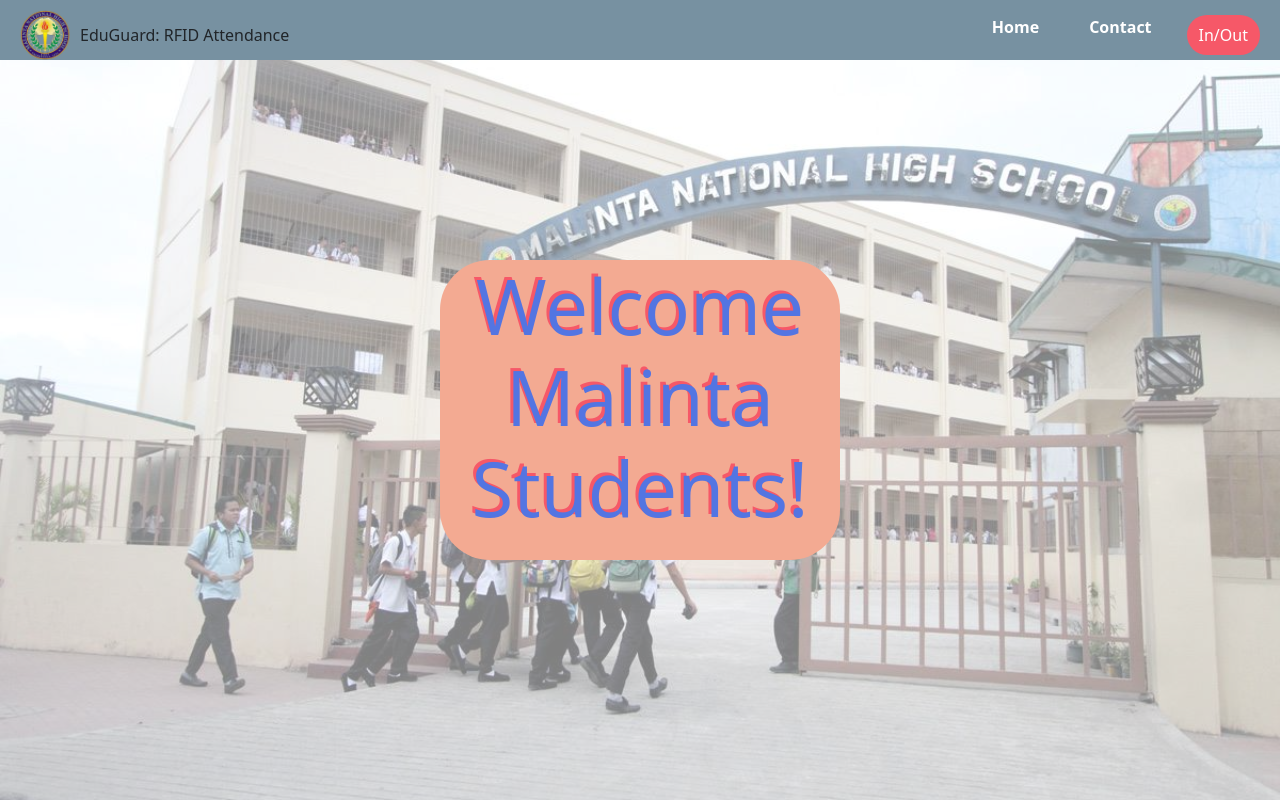
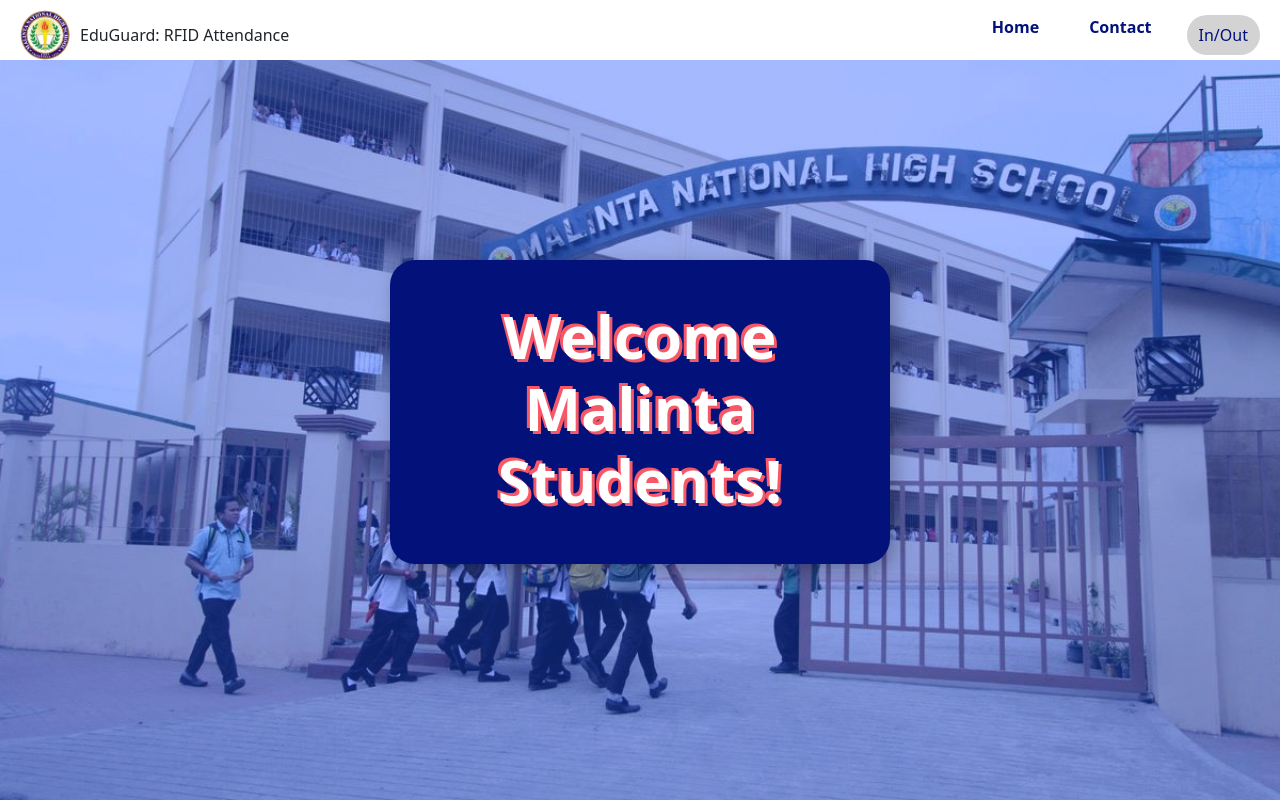
Before and after one commit to jk090311/CapstoneProjectBS, a PHP site: page /PHPmain/homepage.php in a window 1280 px wide. Run offline with PHP 8.4, Linux system fonts and the light colour scheme; some libraries are stand-ins or nearby versions.

Commit message:
homepage color ok 03/01/2025 9pm

```diff
--- a/CSS/attendanceTracking.css
+++ b/CSS/attendanceTracking.css
@@ -5,7 +5,6 @@
     height: 80px; /* Reduce height to fit better */
     background-color: #f3aa92;
     margin: 0 auto; /* Centers it */
-
   }
 
   .datetimeAlign{
@@ -14,7 +13,8 @@
     justify-content: center;
     align-items: center;
     height: 20%;
-    padding-top: 30px;
+    margin: 20px;
+    padding: 15px;
   }
 
   #clock{
--- a/CSS/homepage.css
+++ b/CSS/homepage.css
@@ -1,16 +1,24 @@
-#centerBox{
-    border-radius: 50px;
-    width: 400px;
-    height: 300px;
-    background-color: #f3aa92;
+#centerBox {
+  border-radius: 25px;
+  width: 500px;
+  height: auto;
+  padding: 40px 20px;
+  background-color: #03127b;
   margin-top: 200px;
   margin-left: auto;
   margin-right: auto;
+  text-align: center;
+  box-shadow: 5px 5px 20px rgba(0, 0, 0, 0.3);
+  position: relative;
+  z-index: 10;
 }
 
-  #welcomeText{
+#welcomeText {
   text-align: center;
-    text-shadow: -3px -3px #f65868;
-    color: #5375e2;
-    font-size: 76px;
+  text-shadow: -3px -3px 0 #f65868,
+               3px 3px 0 #f65868;
+  color: #ffffff;
+  font-size: 60px;
+  font-weight: bold;
+  line-height: 1.2;
 }
--- a/CSS/navbar.css
+++ b/CSS/navbar.css
@@ -5,23 +5,36 @@
 }
 
 body {
-    background-image: url(/FinalCapstoneWebsite/Assets/468973258_10164631929353378_5372528642261658059_n.jpg);
+    background-image: url('/FinalCapstoneWebsite/Assets/468973258_10164631929353378_5372528642261658059_n.jpg');
     background-repeat: no-repeat;
     background-attachment: fixed;
     background-position: center;
     background-size: cover;
-    background-color: rgba(255, 255, 255, 0.5);
-    background-blend-mode: lighten;
+    position: relative;
+}
+
+/* Background Overlay (Less Intense) */
+body::before {
+    content: "";
+    position: fixed;
+    top: 0;
+    left: 0;
+    width: 100%;
+    height: 100%;
+    background-color: rgba(31, 81, 255, 0.4); /* Slightly lighter blue */
+    pointer-events: none;
+    z-index: 1; /* Keep it behind the content */
 }
 
 .navbar {
     display: flex;
     align-items: center;
     justify-content: space-between;
-    background-color: #7791a1;
+    background-color: #ffff;
     padding: 10px 20px;
     width: 100%;
     height: 60px;
+    z-index: 1;
 }
 
 .navLeft {
@@ -48,7 +61,7 @@
 
 .nav-links a {
     text-decoration: none;
-    color: white;
+    color: #03127b;
     font-weight: bold;
     padding: 10px 15px;
     border-radius: 5px;
@@ -56,18 +69,19 @@
 }
 
 .nav-links a:hover {
-    background-color: #f65868;
+    background-color: #D3D3D3;
 }
 
 #timeInOut {
     border-radius: 20px;
     padding: 8px 12px;
-    background-color: #f65868;
-    color: white;
+    background-color: #D3D3D3;
+    color: #03127b;
     border: none;
     cursor: pointer;
     transition: background 0.3s;
-    margin-left: 20px; /* Keeps it slightly apart from the links */
+    margin-left: 20px;
+    font: 15pxx bold;
 }
 
 #timeInOut:hover {
--- a/PHPmain/navbar.php
+++ b/PHPmain/navbar.php
@@ -13,7 +13,7 @@
             <span>EduGuard: RFID Attendance</span>
         </div>
         <ul class="nav-links">
-            <li><a href="#">Home</a></li>
+            <li><a href="../PHPmain/homepage.php">Home</a></li>
             <li><a href="/FinalCapstoneWebsite/contact.php">Contact</a></li>
         </ul>
         <button id="timeInOut">In/Out</button>
```
Lines whose indentation alone changed are shown as unchanged.
